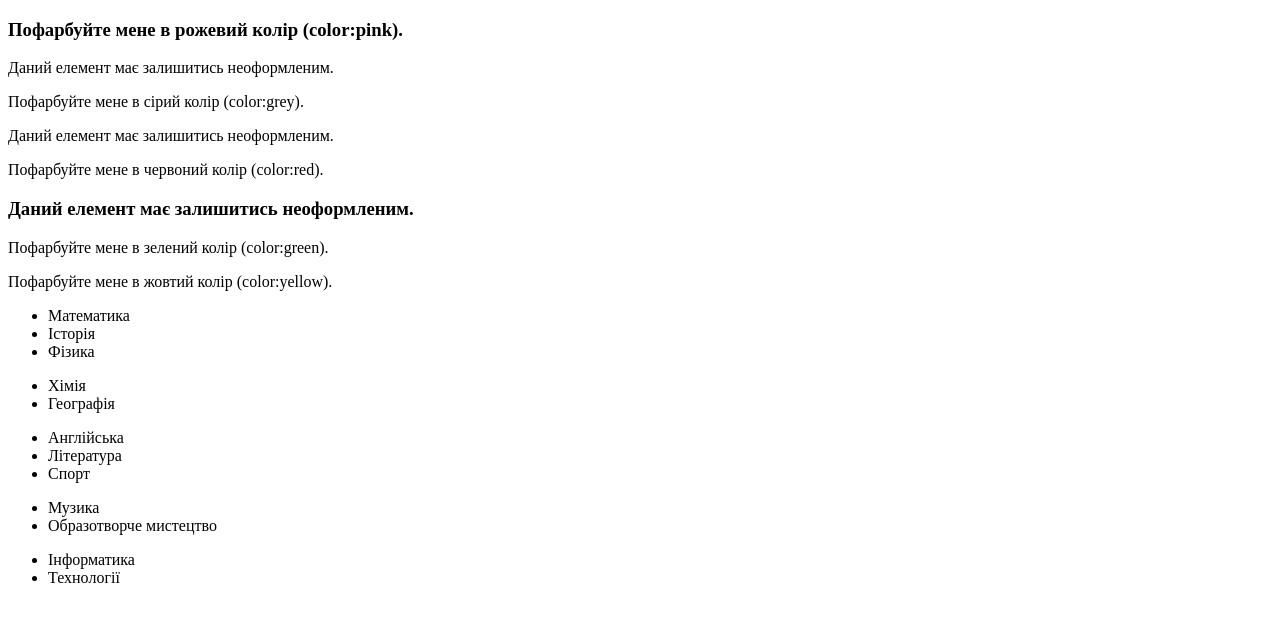
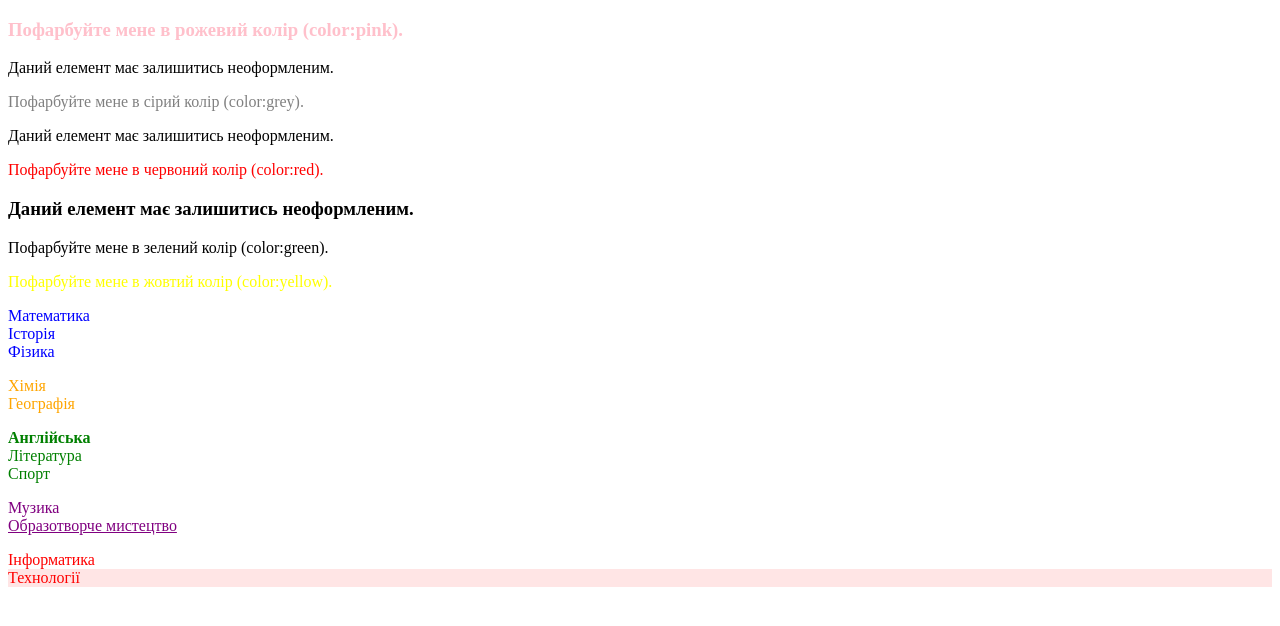
Before and after one commit to Lev-Plo/HW-8, a plain HTML site: page index.html in a window 1280 px wide. Drawn offline with Linux system fonts and the light colour scheme.

Commit message:
HW-8 changed name

```diff
--- a/hw-8.html
+++ b/index.html
@@ -4,6 +4,7 @@
   <meta charset="UTF-8">
   <meta name="viewport" content="width=device-width, initial-scale=1.0">
   <title>Document</title>
+  <link rel="stylesheet" href="./hw-8.css" />
 </head>
 <body>
   <div class="text-box">
```
